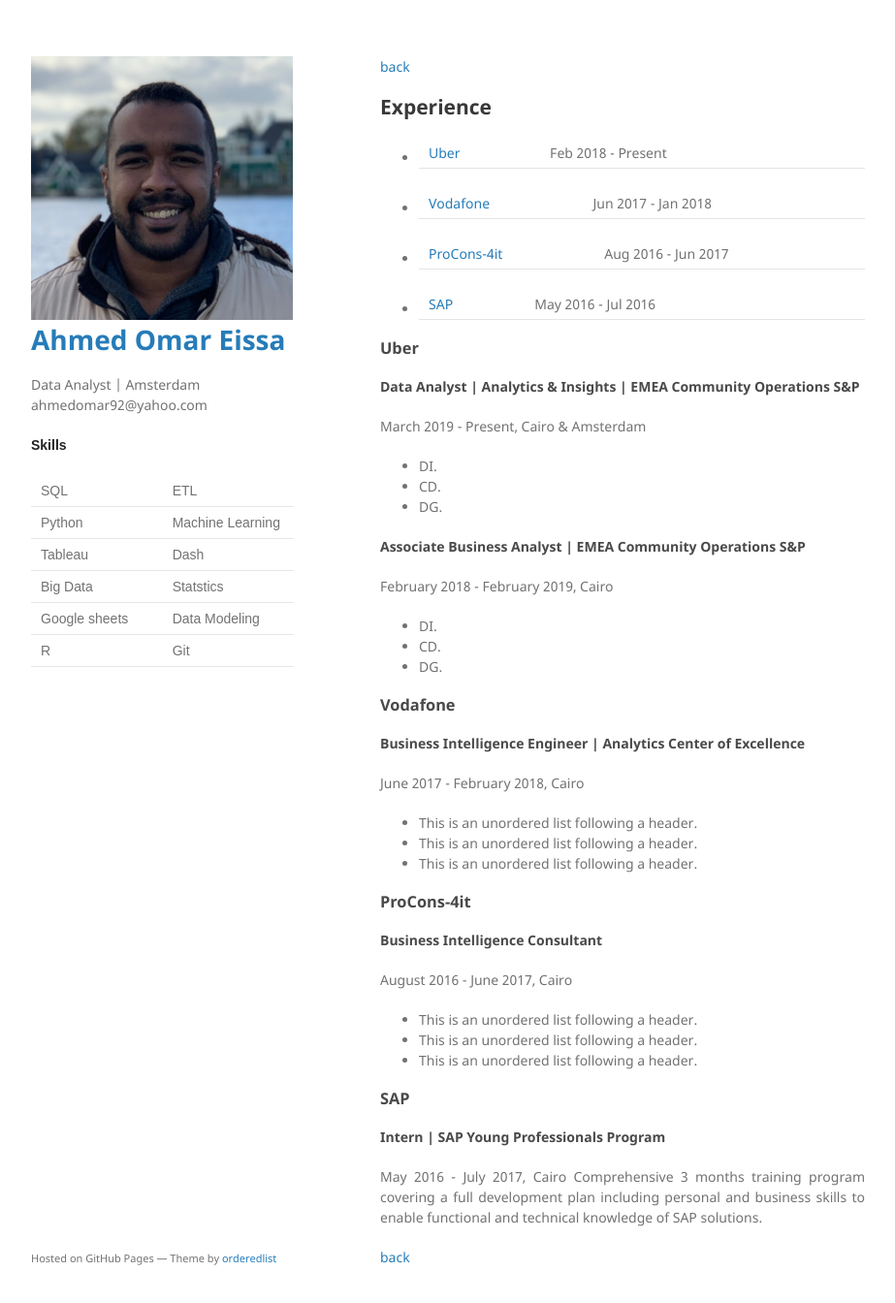
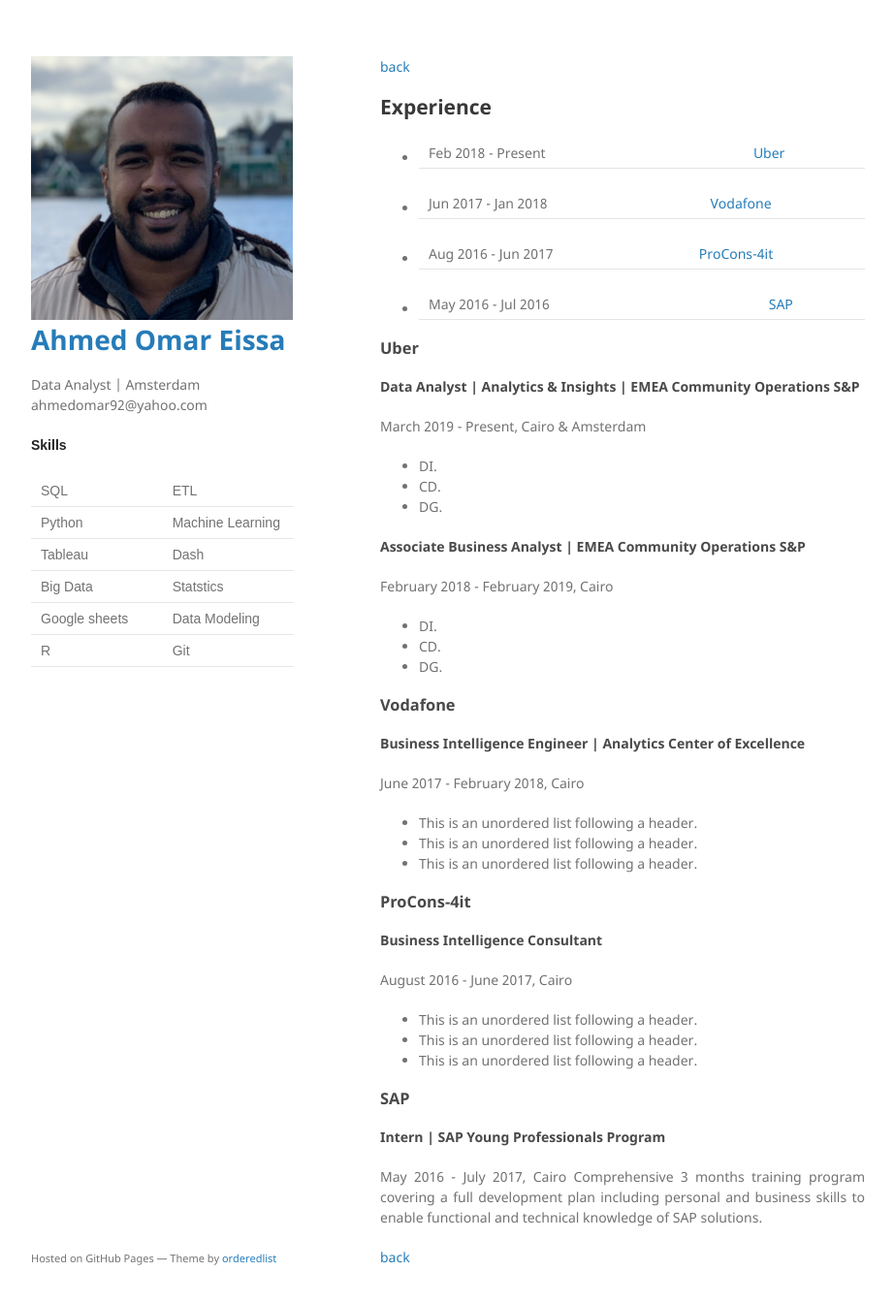
Before and after one commit to AhmedOmarEissa/AhmedOmarEissa.github.io, a Jekyll site: the page built from experience.md, in a window 1280 px wide and 1377 px high. Shown: the top 1344 px of the window at 97% size, without its empty margins (178-1101 px from the left). Built offline with Jekyll 4.4.1, drawn with Linux system fonts in a browser that asks for light colours.

```diff
--- a/experience.md
+++ b/experience.md
@@ -3,10 +3,10 @@ layout: default
 ---
 [back](./)
 ## Experience
-* [Uber](#uber)                   | Feb 2018 - Present
-* [Vodafone](#vodafone)       | Jun 2017 - Jan 2018
-* [ProCons-4it](#ProCons-4it) | Aug 2016 - Jun 2017
-* [SAP](#SAP)                 | May 2016 - Jul 2016
+* Feb 2018 - Present  | [Uber](#uber)
+* Jun 2017 - Jan 2018 | [Vodafone](#vodafone)
+* Aug 2016 - Jun 2017 | [ProCons-4it](#ProCons-4it)
+* May 2016 - Jul 2016 | [SAP](#SAP)
 
 
 ### <a name="uber"></a> Uber
```
